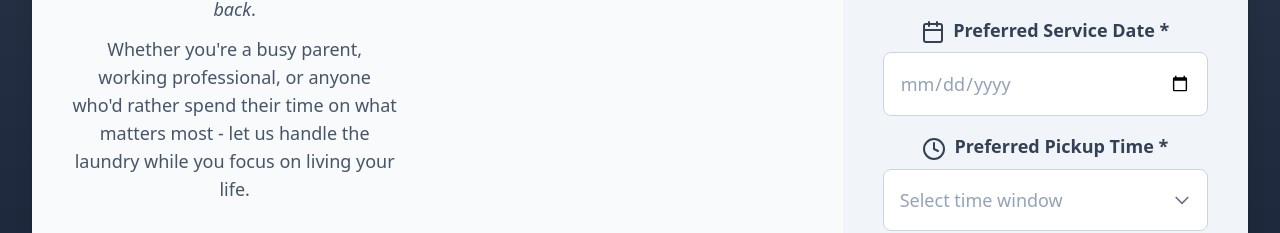
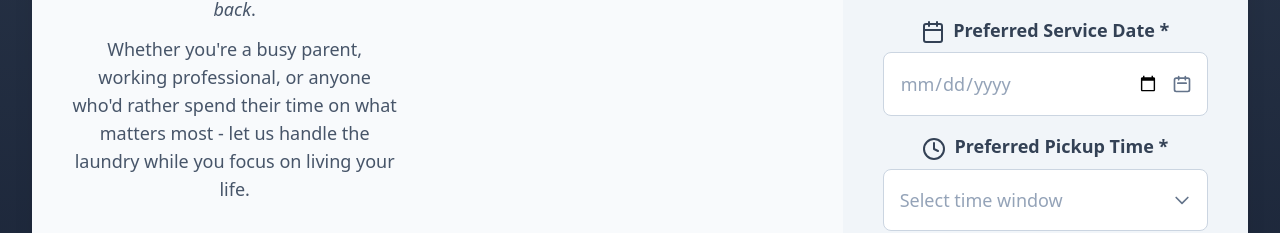
Before and after one commit to bkahl1984/timeback-wash-fold-app, a React (Vite) app: page / in a window 1280 px wide. Shown: the part 692-925 px from the top of the page. Built offline with nearby package versions, Linux system fonts and the light colour scheme.

Commit message:
trying to fix the preferred date input

```diff
--- a/src/components/TimeBackLaundryApp.tsx
+++ b/src/components/TimeBackLaundryApp.tsx
@@ -331,9 +331,15 @@ const TimeBackLaundryApp: React.FC = () => {
                             min={getTomorrowDate()}
                             required
                             placeholder="Select service date"
-                            className="w-full px-4 py-3 lg:py-4 border border-slate-300 rounded-lg focus:ring-2 focus:ring-slate-500 focus:border-transparent text-base lg:text-lg"
-                            style={{ color: contactForm.serviceDate === '' ? '#94a3b8' : '#0f172a' }}
+                            className="w-full px-4 py-3 lg:py-4 border border-slate-300 rounded-lg focus:ring-2 focus:ring-slate-500 focus:border-transparent text-base lg:text-lg pr-12"
+                            style={{color: contactForm.serviceDate === '' ? '#94a3b8' : '#0f172a'}}
                           />
+                          {/* Custom calendar icon */}
+                          <div className="absolute inset-y-0 right-0 flex items-center pr-4 pointer-events-none">
+                            <svg className="w-5 h-5 text-slate-500" fill="none" stroke="currentColor" viewBox="0 0 24 24">
+                              <path strokeLinecap="round" strokeLinejoin="round" strokeWidth={2} d="M8 7V3m8 4V3m-9 8h10M5 21h14a2 2 0 002-2V7a2 2 0 00-2-2H5a2 2 0 00-2 2v12a2 2 0 002 2z" />
+                            </svg>
+                          </div>
                         </div>
                       </div>
 
```
